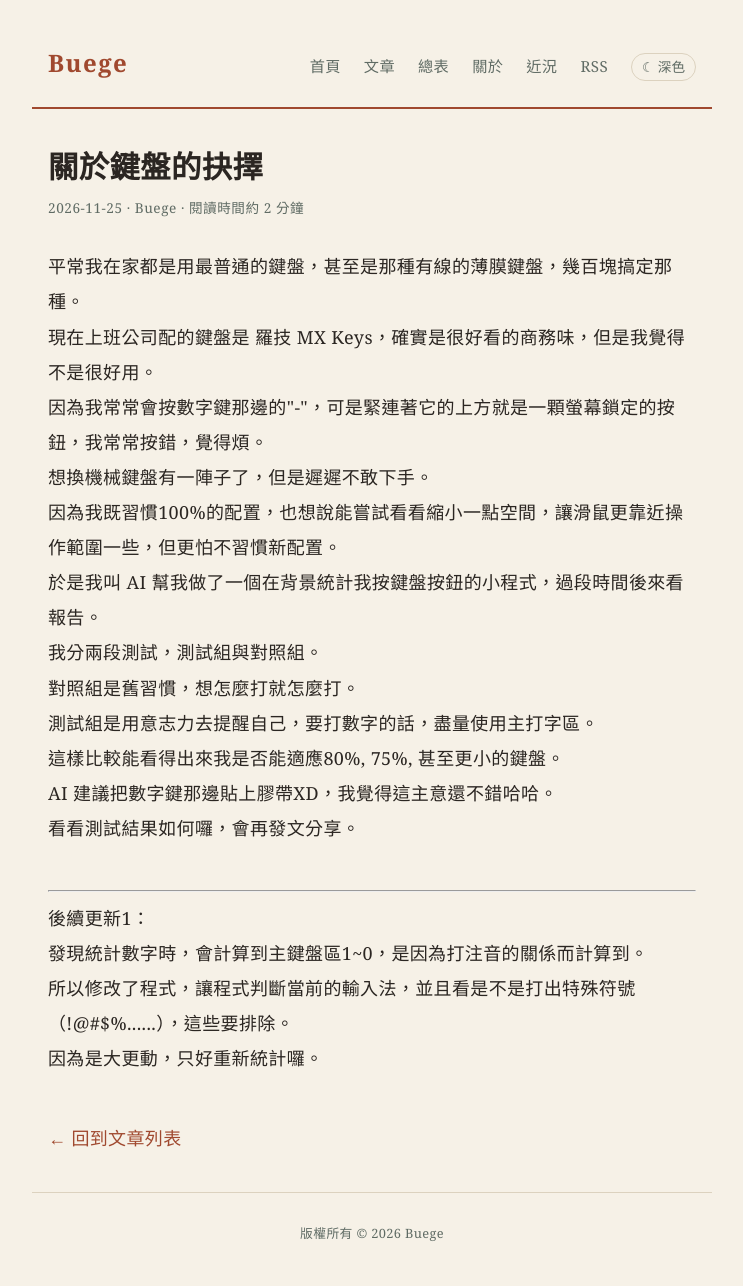
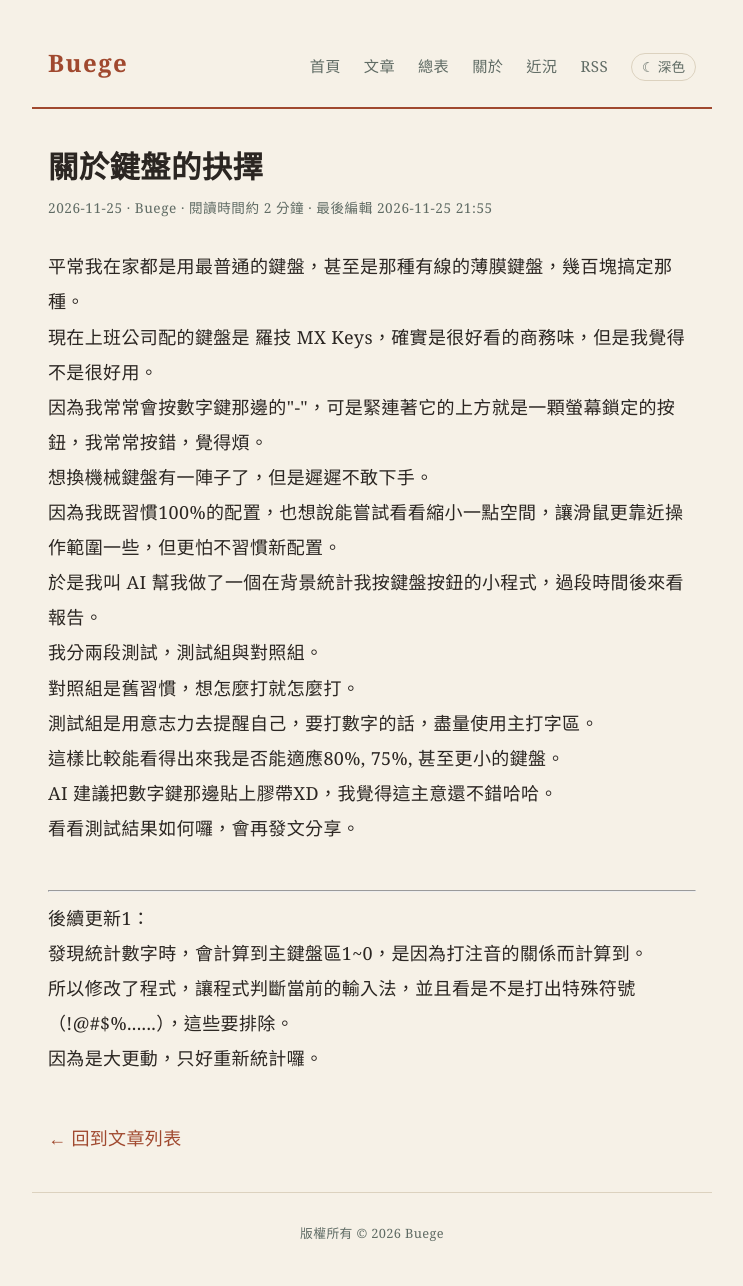
Before and after one commit to buege1216/buege-blog, a Jekyll site: the page built from _posts/2026-11-25-keyboard-test.md, in a window 1280 px wide. Shown: the whole page, without its empty margins (268-1011 px from the left). Built offline with Jekyll 4.4.1, drawn with Linux system fonts in a browser that asks for light colours.

Commit message:
Stamp times (Asia/Taipei)

```diff
--- a/_posts/2026-11-25-keyboard-test.md
+++ b/_posts/2026-11-25-keyboard-test.md
@@ -1,5 +1,6 @@
 ---
 title: 關於鍵盤的抉擇
+updated: "2026-11-25 21:55"
 date: 2026-11-25 21:08
 url_name: keyboard-test
 author: Buege
```
